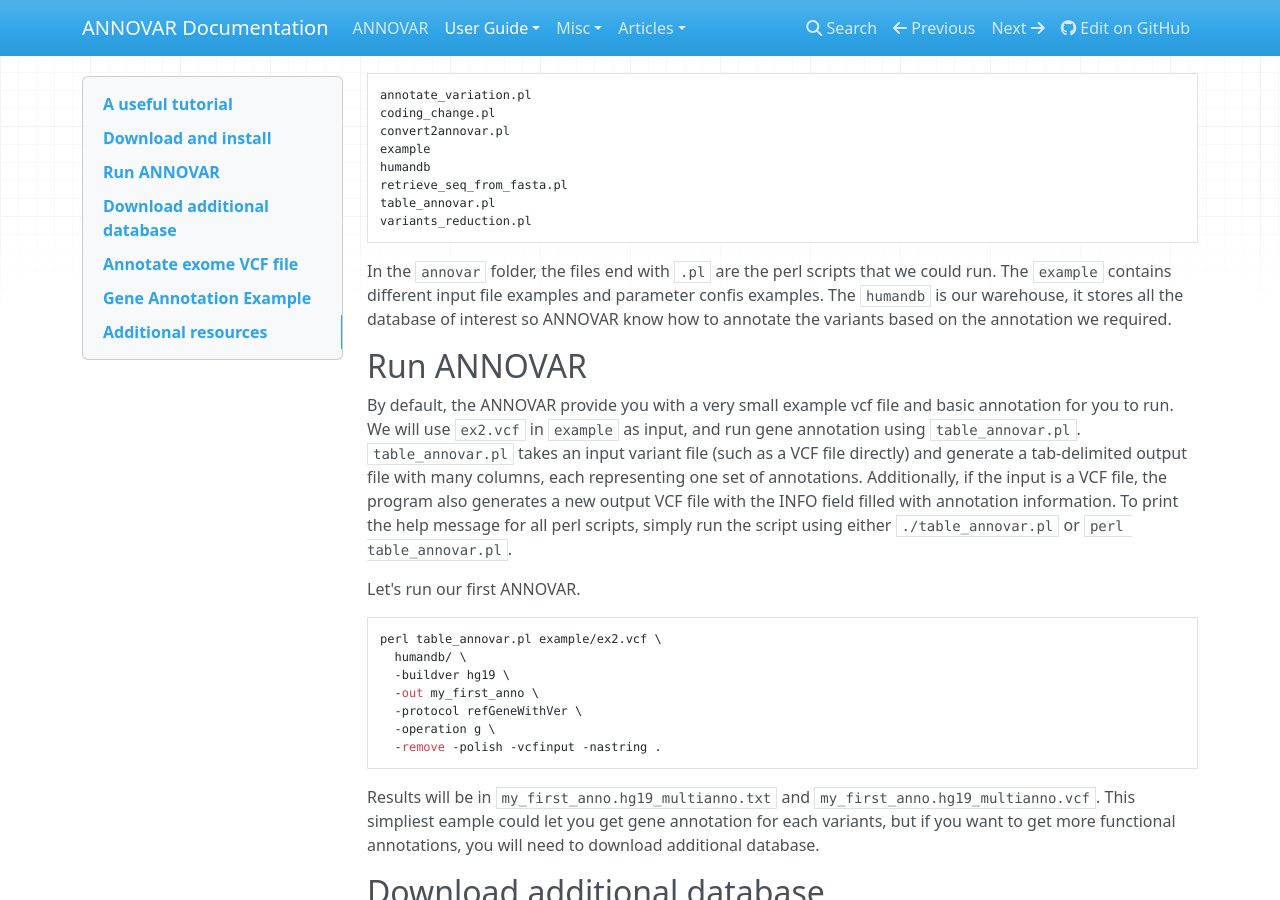
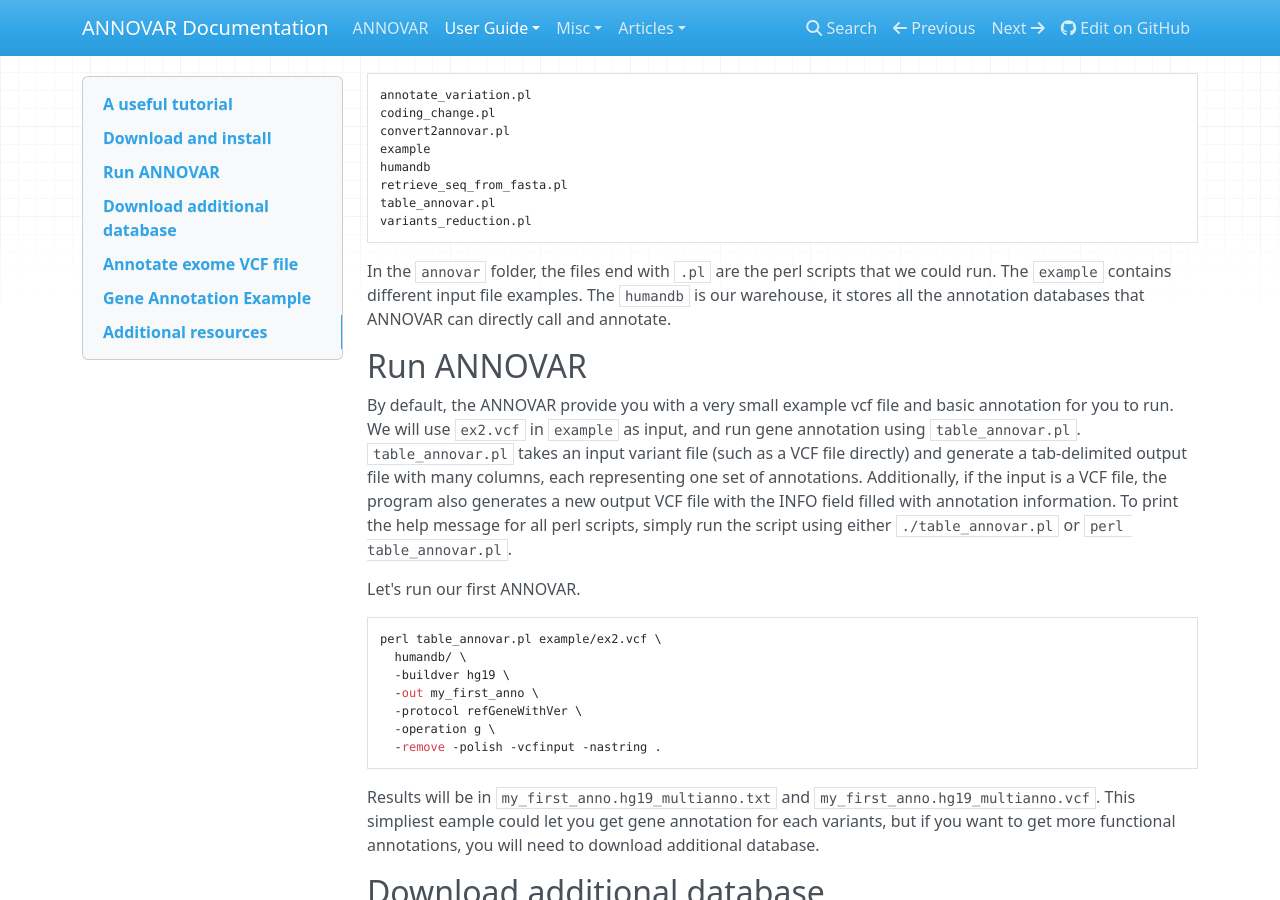
Before and after one commit to WGLab/doc-ANNOVAR, an MkDocs documentation site: the page built from docs/user-guide/startup.md, in a window 1280 px wide and 900 px high, scrolled down 484 px. Built offline with MkDocs 1.6.1, drawn with Linux system fonts in a browser that asks for light colours; nearby versions of some CDN libraries; comment, search, counter and statistics services are not loaded.

Commit message:
Update startup.md

````diff
--- a/docs/user-guide/startup.md
+++ b/docs/user-guide/startup.md
@@ -25,8 +25,7 @@ table_annovar.pl
 variants_reduction.pl
 ```
 
-In the `annovar` folder, the files end with `.pl` are the perl scripts that we could run. The `example` contains different input file examples and parameter confis examples. The `humandb` is our warehouse, it stores all the database of interest so ANNOVAR know how to annotate the variants based on the annotation we required.
-
+In the `annovar` folder, the files end with `.pl` are the perl scripts that we could run. The `example` contains different input file examples. The `humandb` is our warehouse, it stores all the annotation databases that ANNOVAR can directly call and annotate.
 
 ## Run ANNOVAR
 
````
